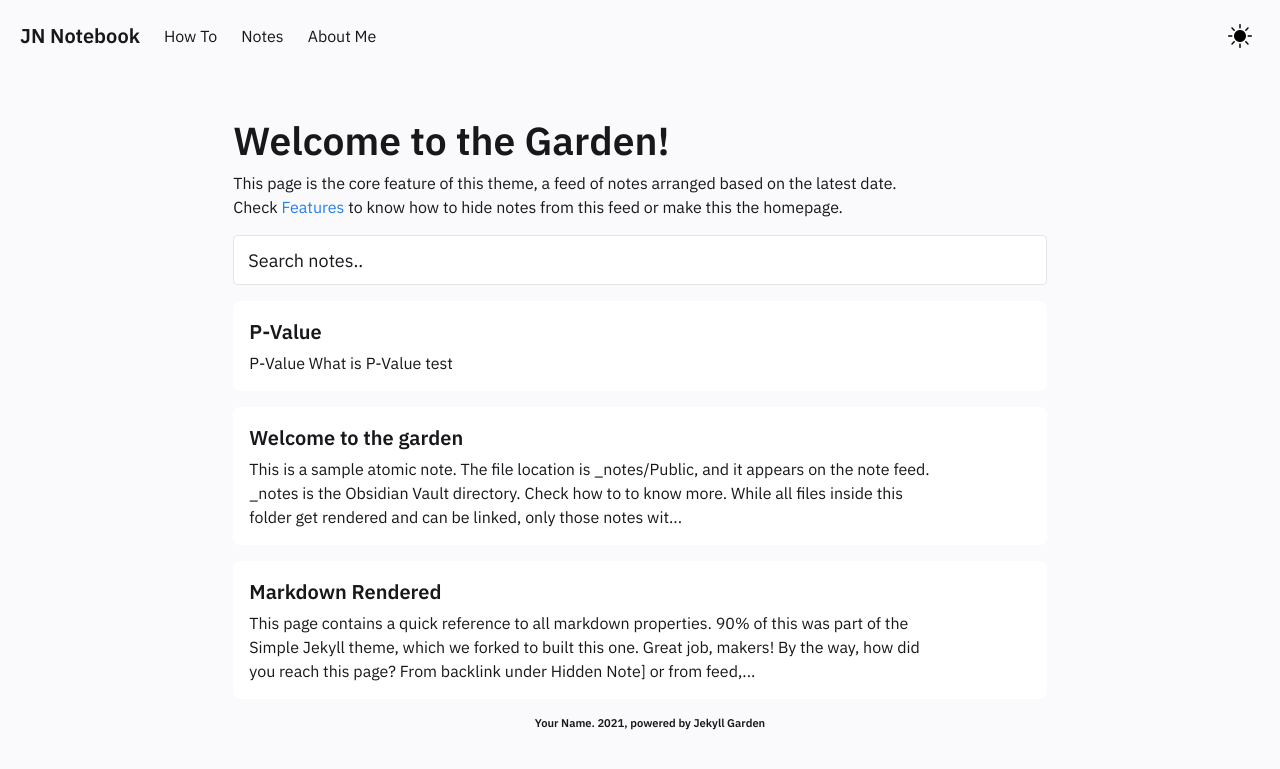
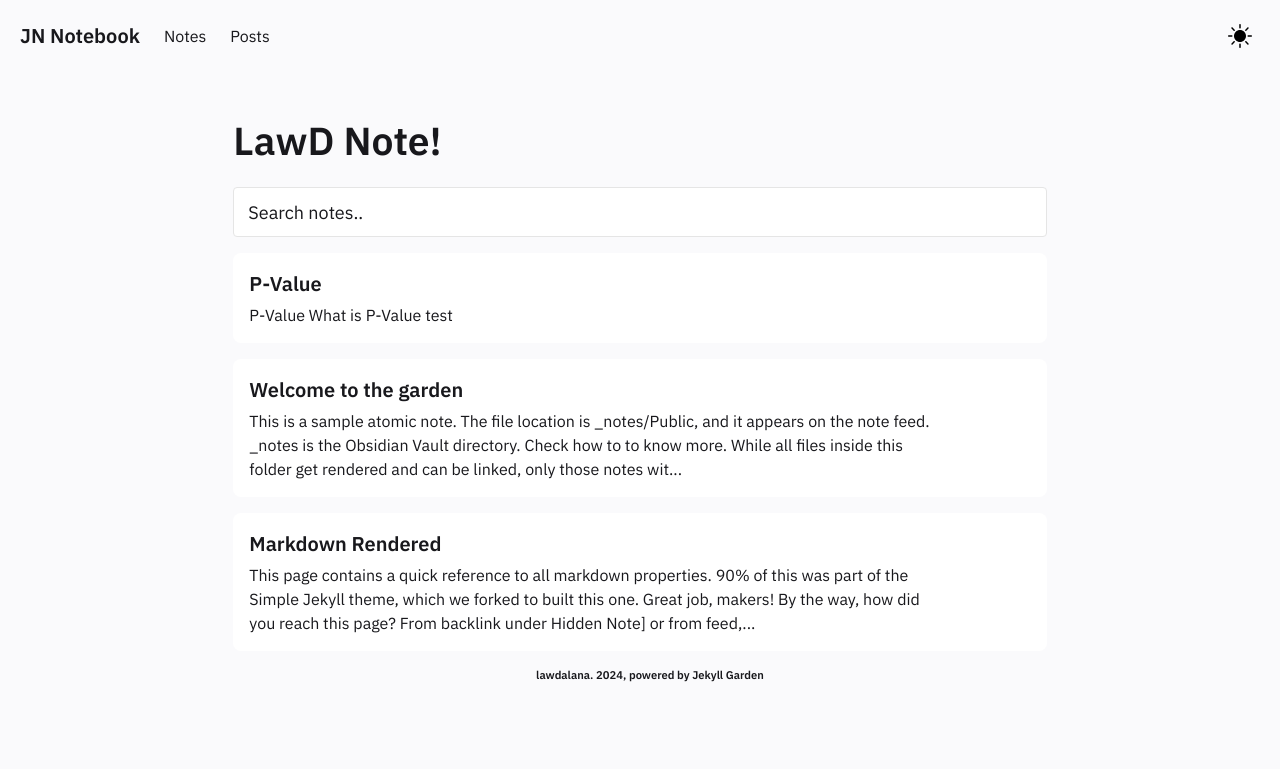
Before and after one commit to lawdalana/lawdalana.github.io, a Jekyll site: the page built from pages/notes.md, in a window 1280 px wide. Shown: the top 769 px of the page. Built offline with Jekyll 4.4.1, drawn with Linux system fonts in a browser that asks for light colours.

Commit message:
Update design

```diff
--- a/_config.yml
+++ b/_config.yml
@@ -20,7 +20,7 @@
 
 
 baseurl: "/" # the subpath of your site, e.g. /blog
-url: "https://jekyll-garden.github.io/" # the base hostname & protocol for your site, e.g. http://example.com
+url: "https://lawdalana.github.io/" # the base hostname & protocol for your site, e.g. http://example.com
 
 #######################################################################
 # Settings related to the Header and your About page go here,such as
@@ -28,10 +28,10 @@ url: "https://jekyll-garden.github.io/" # the base hostname & protocol for your
 # your social media links etc
 #######################################################################
 
-heading: Digital Garden # Change this
+heading: My Note (lawdalana) # Change this
 copyright:
-  year: 2021
-  msg: Your Name # This is a mandatory attribute for copyright to be displayed ; If deleting this, edit at footer layout.
+  year: 2024
+  msg: lawdalana # This is a mandatory attribute for copyright to be displayed ; If deleting this, edit at footer layout.
 
 
 #####################################################################
@@ -123,7 +123,7 @@ defaults:
       permalink: /posts/:title
       content-type: post
   - scope:
-      path: ""
+      path: "/notes"
       type: notes
     values:
       layout: Post
--- a/_includes/FeedContent.html
+++ b/_includes/FeedContent.html
@@ -1,8 +1,5 @@
 <div class="block">
-    <h1>Welcome to the Garden!</h1>
-
-    This page is the core feature of this theme, a feed of notes arranged based on the latest date. </br>
-    Check <a href="../posts/features" style="color:var(--link);">Features</a> to know how to hide notes from this feed or make this the homepage.
+    <h1>LawD Note!</h1>
 
 
     </div>
--- a/_includes/Header.html
+++ b/_includes/Header.html
@@ -31,7 +31,7 @@
 
 <nav class="navbar is-transparent" role="navigation" aria-label="main navigation">
     <div class="navbar-brand">
-      <a class="navbar-item" href="../index.html">
+      <a class="navbar-item" href="../notes">
         <h4>JN Notebook</h4>
       </a>
       <div class="navbar-item navbar-dark-mode__mobile is-hidden-tablet" onclick="modeSwitcher()">
@@ -52,14 +52,11 @@
 
     <div id="navbarBasicExample" class="navbar-menu">
       <div class="navbar-start">
-        <a href="../posts/how-to"  class="navbar-item">
-          How To
-        </a>
         <a href="../notes"  class="navbar-item">
           Notes
         </a>
-        <a href="../posts/about"  class="navbar-item">
-          About Me
+        <a href="../posts"  class="navbar-item">
+          Posts
         </a>
       </div>
       <div class="navbar-end is-hidden-mobile" onclick="modeSwitcher()" >
```
Also changed, not shown: _notes/Private/Hidden Note.md (added, +11 -0 lines), pages/index.md (+1 -1 lines).
